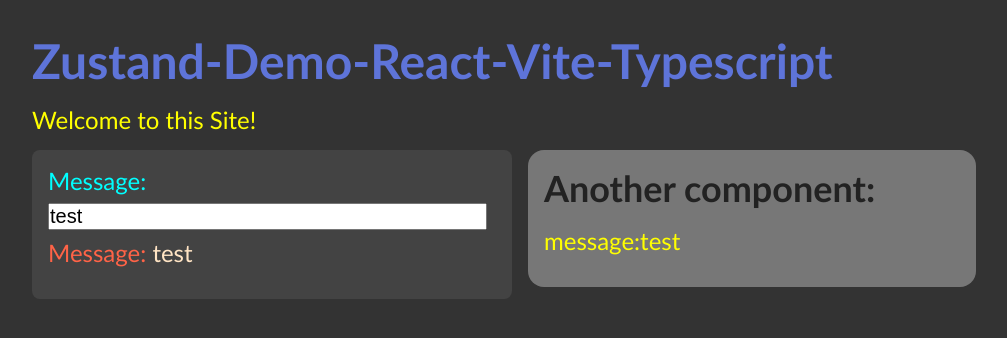
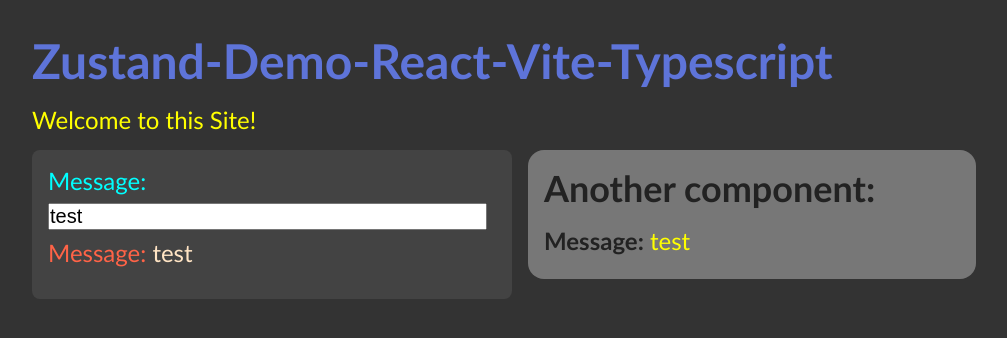
Before and after one commit to Scientific-Research/mk004-Zustand-Demo-React-Vite-Typescript, a React (Vite) app: page / in a window 1280 px wide. Shown: the top 338 px of the page, without its empty margins (0-1007 px from the left). Built offline with nearby package versions, Linux system fonts and the light colour scheme.

Commit message:
add some more features to InfoBox.tsx

```diff
--- a/src/components/InfoBox.tsx
+++ b/src/components/InfoBox.tsx
@@ -6,7 +6,10 @@
   return (
     <div className="infoBox">
       <h2>Another component:</h2>
-      <p>message:{message}</p>
+      <div className="row">
+        <label htmlFor="">Message:</label> {''}
+        <span className="theValue">{message}</span>
+      </div>
     </div>
   );
 };
```
